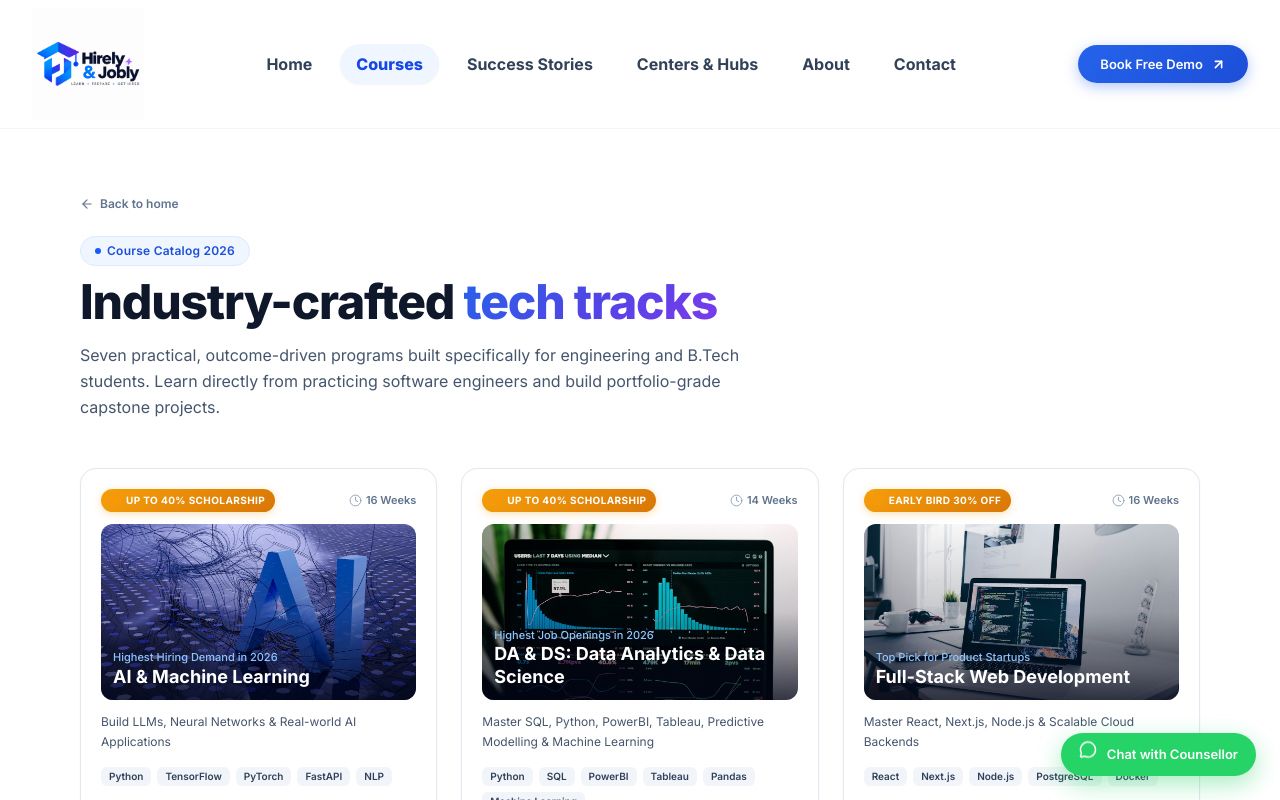
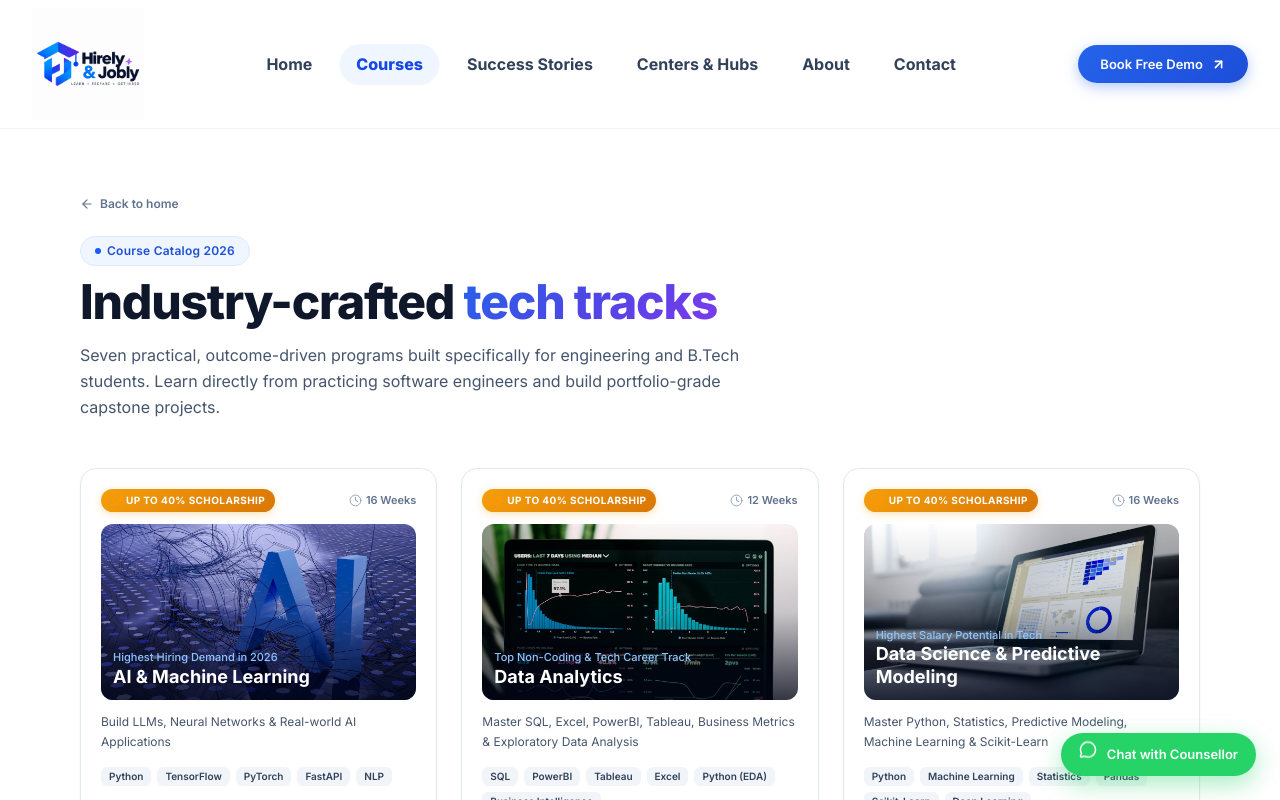
Before and after one commit to Sridhar-66/HirelyandJobly, a Next.js app in the folder hirely-jobly/: page /courses in a window 1280 px wide. Shown: the top 800 px of the page. Built offline with nearby package versions, Linux system fonts and the light colour scheme.

Commit message:
feat: separate Data Analytics and Data Science into distinct courses, upgrade to Advanced Track & comparison table, and expand mentor portraits

```diff
--- a/hirely-jobly/app/about/page.tsx
+++ b/hirely-jobly/app/about/page.tsx
@@ -83,7 +83,7 @@ export default function AboutPage() {
               </div>
               <div className="mt-8 pt-6 border-t border-slate-100 flex items-center gap-3 text-xs text-slate-700 font-medium">
                 <Sparkles size={16} className="text-amber-500" />
-                <span>8 dedicated career tracks with hybrid Bangalore lab access</span>
+                <span>9 dedicated career tracks with hybrid Bangalore lab access</span>
               </div>
             </div>
           </div>
--- a/hirely-jobly/app/courses/page.tsx
+++ b/hirely-jobly/app/courses/page.tsx
@@ -7,7 +7,7 @@ import { courses } from "@/data/content";
 
 export const metadata: Metadata = {
   title: "All Tech Courses | Hirely and Jobly",
-  description: "Explore 8 job-ready tech courses in AI/ML, Data Analytics & Data Science, Full-Stack, DSA, UI/UX, Cybersecurity, AR/VR, and Game Design for engineering students in Bangalore.",
+  description: "Explore 9 job-ready tech courses in AI/ML, Data Analytics, Data Science, Full-Stack, DSA, UI/UX, Cybersecurity, AR/VR, and Game Design for engineering students in Bangalore.",
 };
 
 export default function CoursesPage() {
--- a/hirely-jobly/app/layout.tsx
+++ b/hirely-jobly/app/layout.tsx
@@ -7,11 +7,11 @@ const inter = Inter({ subsets: ["latin"], variable: "--font-inter", display: "sw
 
 export const metadata: Metadata = {
   title: "Hirely and Jobly | Tech Courses for B.Tech Students in Bangalore",
-  description: "Industry-ready courses in AI/ML, Data Analytics & Data Science, DSA, UI/UX, Cybersecurity, AR/VR, Game Design and Full-Stack Web Development. Built for B.Tech students in Bangalore and across Karnataka.",
+  description: "Industry-ready courses in AI/ML, Data Analytics, Data Science, DSA, UI/UX, Cybersecurity, AR/VR, Game Design and Full-Stack Web Development. Built for B.Tech students in Bangalore and across Karnataka.",
   keywords: ["tech courses Bangalore", "data science course", "data analytics course", "B.Tech training", "AI ML course", "cybersecurity course", "UI UX design", "full stack web development", "Whitefield tech campus"],
   openGraph: {
     title: "Hirely and Jobly – Launch Your Tech Career Faster",
-    description: "8 job-ready tracks taught by industry mentors. 5000+ students trained. 40+ hiring partners.",
+    description: "9 job-ready tracks taught by industry mentors. 5000+ students trained. 40+ hiring partners.",
     siteName: "Hirely and Jobly",
     locale: "en_IN",
     type: "website",
--- a/hirely-jobly/data/content.ts
+++ b/hirely-jobly/data/content.ts
@@ -100,19 +100,34 @@ export const courses = [
     highlight: "Highest Hiring Demand in 2026",
   },
   {
-    slug: "da-ds",
-    name: "DA & DS: Data Analytics & Data Science",
+    slug: "data-analytics",
+    name: "Data Analytics",
     category: "ai-data",
-    duration: "14 Weeks",
-    level: "Beginner to Advanced",
-    meta: "14 weeks · Beginner to Advanced",
-    tagline: "Master SQL, Python, PowerBI, Tableau, Predictive Modelling & Machine Learning",
-    cover: "from-teal-600 to-blue-800",
+    duration: "12 Weeks",
+    level: "Beginner Friendly",
+    meta: "12 weeks · Beginner",
+    tagline: "Master SQL, Excel, PowerBI, Tableau, Business Metrics & Exploratory Data Analysis",
+    cover: "from-cyan-600 to-blue-800",
     dark: true,
-    tags: ["Python", "SQL", "PowerBI", "Tableau", "Pandas", "Machine Learning"],
+    tags: ["SQL", "PowerBI", "Tableau", "Excel", "Python (EDA)", "Business Intelligence"],
     scholarship: "Up to 40% Scholarship",
     startingBatch: "Weekend Batch Open",
-    highlight: "Highest Job Openings in 2026",
+    highlight: "Top Non-Coding & Tech Career Track",
+  },
+  {
+    slug: "data-science",
+    name: "Data Science & Predictive Modeling",
+    category: "ai-data",
+    duration: "16 Weeks",
+    level: "Intermediate",
+    meta: "16 weeks · Intermediate",
+    tagline: "Master Python, Statistics, Predictive Modeling, Machine Learning & Scikit-Learn",
+    cover: "from-indigo-600 to-teal-800",
+    dark: true,
+    tags: ["Python", "Machine Learning", "Statistics", "Pandas", "Scikit-Learn", "Deep Learning"],
+    scholarship: "Up to 40% Scholarship",
+    startingBatch: "Starting Monday",
+    highlight: "Highest Salary Potential in Tech",
   },
   {
     slug: "full-stack",
@@ -396,66 +411,61 @@ export const hubs = [
     area: "Global / Across India",
     address: "Interactive High-Definition Virtual Classrooms + 24/7 Discord Community",
     features: ["Live HD Streaming with Screen Share", "Session Recordings for Life", "Daily Online TA Hours", "Virtual Coding Rooms"],
-    batch: "All 8 Tracks Available",
+    batch: "All 9 Tracks Available",
   },
 ];
 
 export const plans = [
   {
-    name: "Self-Paced Track",
-    badge: "Self-Paced",
+    name: "Basic Track",
+    badge: "Basic Track",
     popular: false,
-    desc: "Introductory pricing for our first cohort",
+    desc: "Comprehensive recorded curriculum with live project assignments, equal doubt support and dual certificates",
     price: "₹4,999",
     originalPrice: "₹9,999",
     cta: "Pay Now",
     f: [
-      "Recorded content sequences",
-      "Sample dataset & project brief access",
-      "Notes, templates & practice questions",
-      "Completion certificate",
-      "Live mentor sessions",
-      "Community access",
-      "Placement support",
+      "Full Course Access (Recorded Classes)",
+      "Real-world Projects & Capstone Assignments",
+      "Equal Doubt Clarification Support",
+      "Full Course Verified Certificate",
+      "Internship Experience Certificate",
     ],
   },
   {
-    name: "Live Mentor Track",
+    name: "Advanced Track",
     badge: "MOST CHOSEN",
     popular: true,
-    desc: "Our flagship program — 100% AccioJob Certified Training",
+    desc: "100% Live Instructor-Led Classes + Placement Mocks + Official Goodies & Swags",
     price: "₹7,999",
     originalPrice: "₹14,999",
     cta: "Pay Now",
     f: [
-      "Live instructor-led sessions + recordings",
-      "Dedicated mentor — weekly 1:1 & doubt support",
-      "Structured week-by-week curriculum & assessments",
-      "Real-world capstone project + GitHub portfolio",
-      "Resume builder + LinkedIn profile enhancement",
-      "AI-powered resume checker",
-      "Internship offer & completion certificate",
-      "Private community & peer network",
-      "Exclusive Hirely & Jobly Goodies & Swags kit",
+      "Everything in Basic Track",
+      "100% Live Interactive Classes",
+      "Comprehensive Notes & Study Materials",
+      "Curated Practice & Assessment Sets",
+      "Placement Assistance Classes",
+      "Placement Testing & Mock Interviews",
+      "Official Goodies & Swags Welcome Kit",
     ],
   },
   {
-    name: "Career Launch Track",
-    badge: "100% GUARANTEE",
+    name: "Premium Track",
+    badge: "100% PLACEMENT GUARANTEE",
     popular: false,
-    desc: "Everything in Live Mentor + 100% Placement Guarantee backed by AccioJob:",
+    desc: "Everything in Advanced + Dedicated Placement Officer + 100% Support Until First Full-time Job",
     price: "₹12,999",
     originalPrice: "₹24,999",
     cta: "Pay Now",
     f: [
-      "100% Placement Guarantee Assistance backed by AccioJob",
-      "Career assessment & personalized roadmap",
-      "Soft skills & business communication training",
-      "Mock technical & HR interviews with feedback",
-      "Direct placement drives & referral portal",
-      "Guest lectures & industry case studies",
-      "Letter of Recommendation for top performers",
-      "Premium Hirely & Jobly Goodies & Swags kit",
+      "Everything in Advanced Track",
+      "Dedicated Personal Placement Officer",
+      "Exclusive Partner Placement Drives",
+      "Personalized 1-on-1 Resume Optimization",
+      "Company & Role-Specific Interview Support",
+      "Post-Interview Feedback & Improvement Debriefs",
+      "100% Support Until First Full-time Job",
     ],
   },
 ];
@@ -510,7 +520,7 @@ export const faqs = [
   },
   {
     q: "What is the course fee and are there EMI options?",
-    a: "Our programs are structured into 3 accessible tiers: Self-Paced Track (₹4,999), Live Mentor Track (₹7,999), and Career Launch Track (₹12,999). Zero-cost EMI options and merit scholarships are also available.",
+    a: "Our programs are structured into 3 accessible tiers: Basic Track (₹4,999), Advanced Track (₹7,999), and Premium Track (₹12,999). Zero-cost EMI options and merit scholarships are also available.",
     category: "admissions",
   },
   {
@@ -678,22 +688,41 @@ export const courseDetails: CourseDetail[] = [
     outcomes: ["Junior Game Developer", "Unity Gameplay Programmer", "Indie Game Designer", "Mobile Game Studio Associate"],
   },
   {
-    slug: "da-ds",
-    name: "DA & DS: Data Analytics & Data Science",
+    slug: "data-analytics",
+    name: "Data Analytics",
     category: "ai-data",
-    tagline: "Transform raw data into business intelligence, predictive models, and executive decisions.",
-    overview: "A comprehensive 14-week program taking you from advanced SQL querying and Python data analytics through PowerBI dashboarding, statistical inference, and predictive machine learning. Build 4 real-world data case studies including customer churn analysis and financial risk forecasting.",
-    cover: "from-teal-600 to-blue-800",
+    tagline: "Turn raw datasets into executive dashboards, business KPIs, and strategic decisions.",
+    overview: "A 12-week intensive track designed for students and working professionals aiming for high-impact analyst roles. Master SQL queries, advanced Excel, PowerBI, Tableau, and exploratory Python data analysis while solving real business case studies.",
+    cover: "from-cyan-600 to-blue-800",
     dark: true,
-    meta: "14 weeks · Beginner to Advanced",
+    meta: "12 weeks · Beginner Friendly",
     modules: [
-      { title: "Advanced SQL & Database Analytics", topics: ["Complex joins, CTEs & window functions", "Data warehousing & ETL pipelines", "Aggregations & cohort analysis", "Query optimization & indexing"] },
-      { title: "Python for Data Science & EDA", topics: ["NumPy & Pandas data manipulation", "Handling missing data & outliers", "Statistical analysis & hypothesis testing", "Data storytelling with Seaborn & Plotly"] },
-      { title: "Business Intelligence & BI Dashboards", topics: ["PowerBI & Tableau enterprise reporting", "DAX expressions & data modeling", "Executive KPI dashboards & drill-downs", "Stakeholder presentation & reporting"] },
-      { title: "Machine Learning & Predictive Capstone", topics: ["Regression & classification algorithms", "Feature engineering & model metrics", "Time-series forecasting", "End-to-End Enterprise Analytics Capstone"] },
+      { title: "Advanced SQL & Database Analytics", topics: ["Complex joins, subqueries & CTEs", "Window functions & partitioning", "Database aggregation & data modeling", "Query performance tuning"] },
+      { title: "Advanced Excel & Data Wrangling", topics: ["VLOOKUP/XLOOKUP, INDEX/MATCH", "Pivot tables & dynamic arrays", "Power Query ETL workflows", "Financial & sales modeling"] },
+      { title: "Business Intelligence in PowerBI & Tableau", topics: ["DAX calculations & calculated columns", "Interactive executive dashboards", "Drill-through reports & KPI scorecards", "Publishing to cloud services"] },
+      { title: "Python for EDA & Analytics Capstone", topics: ["Pandas & NumPy data manipulation", "Data visualization with Seaborn & Plotly", "A/B testing & cohort retention", "End-to-End Business Analytics Capstone"] },
     ],
-    tools: ["Python", "SQL", "PostgreSQL", "PowerBI", "Tableau", "Pandas", "NumPy", "scikit-learn", "Excel (Advanced)", "Jupyter"],
-    projects: ["E-Commerce Customer Churn & Retention Model", "Financial Risk & Credit Scoring Analytics", "Executive Sales & Operations PowerBI Dashboard", "End-to-End Predictive Analytics Capstone"],
-    outcomes: ["Data Analyst", "Junior Data Scientist", "Business Intelligence (BI) Developer", "Analytics Consultant at Top IT/MNCs"],
+    tools: ["SQL", "PostgreSQL", "PowerBI", "Tableau", "Excel (Advanced)", "Python", "Pandas", "Plotly", "Jupyter"],
+    projects: ["E-Commerce Customer Retention & Churn Analysis", "Executive Sales & Operations KPI Dashboard", "Financial Risk & Loan Default Assessment", "End-to-End Business Intelligence Capstone"],
+    outcomes: ["Data Analyst", "Business Intelligence (BI) Analyst", "Operations & Growth Analyst", "Product Analyst"],
+  },
+  {
+    slug: "data-science",
+    name: "Data Science & Predictive Modeling",
+    category: "ai-data",
+    tagline: "Master statistical modeling, predictive algorithms, and production machine learning.",
+    overview: "A rigorous 16-week program taking you from advanced Python programming and inferential statistics to deep machine learning algorithms and cloud model deployment. Build predictive engines using real-world enterprise datasets.",
+    cover: "from-indigo-600 to-teal-800",
+    dark: true,
+    meta: "16 weeks · Intermediate",
+    modules: [
+      { title: "Python for Data Science & Math Foundations", topics: ["Advanced NumPy & Pandas operations", "Linear algebra & calculus for ML", "Probability distributions & hypothesis testing", "Statistical inference & sampling"] },
+      { title: "Supervised & Unsupervised Machine Learning", topics: ["Linear & logistic regression", "Decision trees, Random Forests & XGBoost", "K-Means, PCA & dimensionality reduction", "Cross-validation & hyperparameter tuning"] },
+      { title: "Time Series & Natural Language Processing", topics: ["ARIMA & Prophet forecasting", "Text preprocessing & TF-IDF", "Word embeddings & sentiment analysis", "Feature engineering pipelines"] },
+      { title: "Model Deployment & Capstone Engine", topics: ["FastAPI microservices for ML", "Dockerizing machine learning pipelines", "Cloud deployment on AWS/Render", "Production Predictive Engine Capstone"] },
+    ],
+    tools: ["Python", "Jupyter", "scikit-learn", "Pandas", "NumPy", "FastAPI", "Docker", "Statsmodels", "AWS"],
+    projects: ["Algorithmic Stock & Demand Forecasting Engine", "Credit Scoring & Fraud Detection Pipeline", "Real-Time NLP Sentiment Classifier", "Full Production Machine Learning Capstone"],
+    outcomes: ["Junior Data Scientist", "Machine Learning Specialist", "Quantitative Analyst", "Data Science Consultant"],
   },
 ];
```
Also changed, not shown: hirely-jobly/components/Sections.tsx (+121 -35 lines), hirely-jobly/public/images/courses/data-analytics.jpg (added), hirely-jobly/public/images/courses/data-science.jpg (added).
